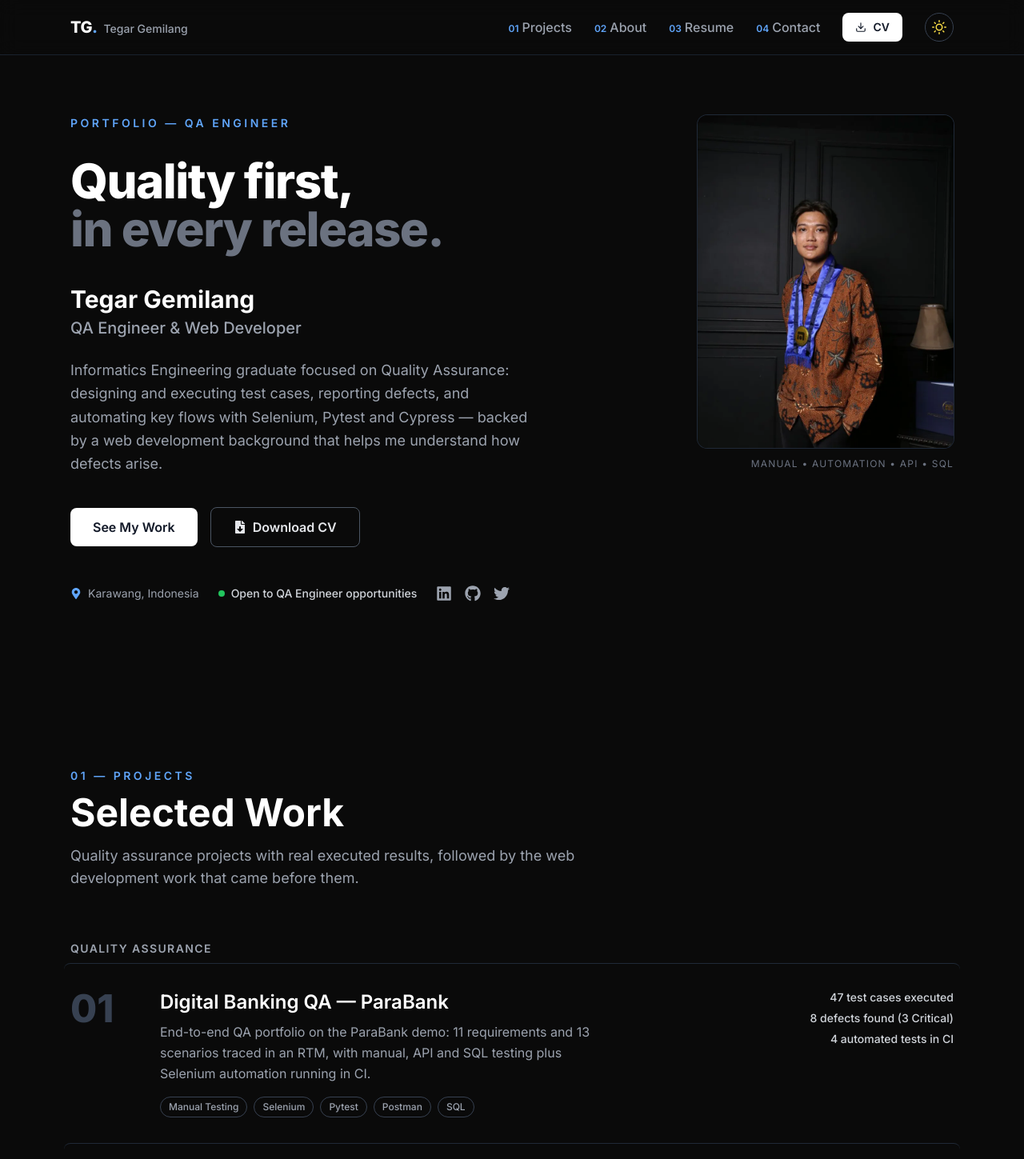
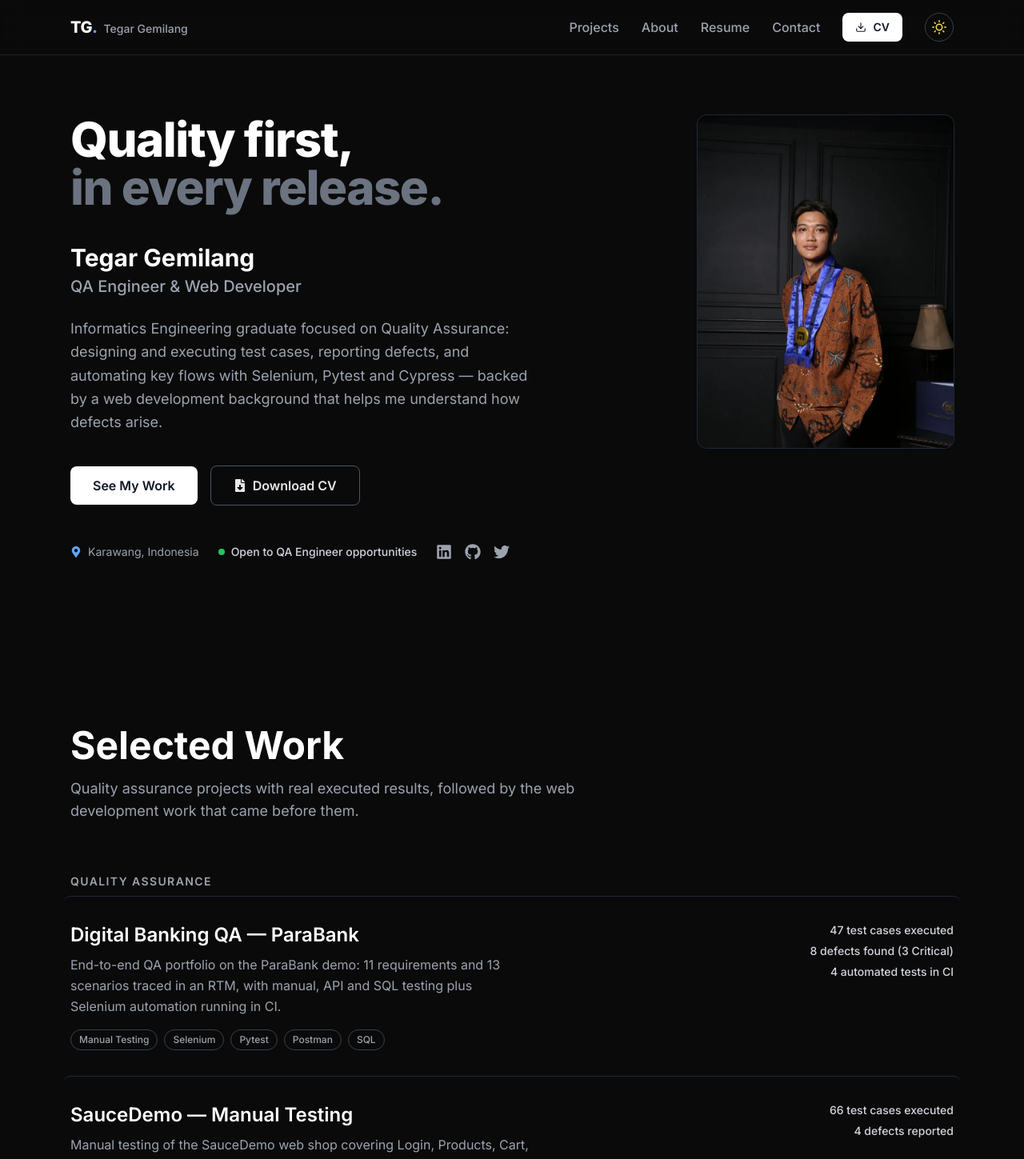
Before and after one commit to tegargr28/portofolio, a React (Vite) app: page / in a window 1280 px wide. Shown: the top 1449 px of the page at 80% size. Built offline with nearby package versions, Linux system fonts and the light colour scheme.

Commit message:
Remove numbered template motifs and rewrite README in a natural style

```diff
--- a/src/components/About.jsx
+++ b/src/components/About.jsx
@@ -50,7 +50,6 @@ const About = () => {
       viewport={{ once: true }}
     >
       <div className="max-w-6xl mx-auto px-6">
-        <p className="text-sm font-semibold uppercase tracking-[0.25em] text-blue-600 dark:text-blue-400 mb-3">02 — About</p>
         <h2 className="text-3xl md:text-5xl font-bold text-gray-900 dark:text-white mb-12">About Me</h2>
         <div className="grid lg:grid-cols-2 gap-12 lg:gap-16">
           <p className="text-lg text-gray-600 dark:text-gray-400 leading-relaxed">
--- a/src/components/Contact.jsx
+++ b/src/components/Contact.jsx
@@ -49,7 +49,6 @@ const Contact = () => {
   return (
     <section id="contact" className="py-28 scroll-mt-20">
       <div className="max-w-6xl mx-auto px-6">
-        <p className="text-sm font-semibold uppercase tracking-[0.25em] text-blue-600 dark:text-blue-400 mb-3">04 — Contact</p>
         <h2 className="text-3xl md:text-5xl font-bold text-gray-900 dark:text-white mb-4">Let's Work Together</h2>
         <p className="max-w-2xl text-lg text-gray-600 dark:text-gray-400">
           I'm always open to discuss new opportunities, freelance projects, or collaboration ideas. Feel free to reach out!
--- a/src/components/Education.jsx
+++ b/src/components/Education.jsx
@@ -32,7 +32,6 @@ const Education = () => {
       viewport={{ once: true }}
     >
       <div className="max-w-6xl mx-auto px-6">
-        <p className="text-sm font-semibold uppercase tracking-[0.25em] text-blue-600 dark:text-blue-400 mb-3">03 — Resume</p>
         <h2 className="text-3xl md:text-5xl font-bold text-gray-900 dark:text-white mb-14">Experience &amp; Education</h2>
 
         <div className="space-y-16">
--- a/src/components/Hero.jsx
+++ b/src/components/Hero.jsx
@@ -33,9 +33,6 @@ const Hero = () => {
           animate={{ opacity: 1, y: 0 }}
           transition={{ duration: 0.8 }}
         >
-          <p className="text-sm font-semibold uppercase tracking-[0.25em] text-blue-600 dark:text-blue-400 mb-8">
-            Portfolio — QA Engineer
-          </p>
           <p className="text-4xl sm:text-5xl xl:text-6xl font-extrabold leading-[1.08] tracking-tight text-gray-900 dark:text-white">
             Quality first,
             <br />
@@ -112,9 +109,6 @@ const Hero = () => {
               alt="Tegar Gemilang"
               className="w-full h-[26rem] object-cover object-center rounded-xl ring-1 ring-gray-200 dark:ring-gray-800"
             />
-            <p className="mt-3 text-xs uppercase tracking-widest text-gray-400 dark:text-gray-500 text-center lg:text-right">
-              Manual • Automation • API • SQL
-            </p>
           </div>
         </motion.div>
       </div>
--- a/src/components/Navbar.jsx
+++ b/src/components/Navbar.jsx
@@ -18,10 +18,10 @@ const Navbar = () => {
   const toggleDarkMode = () => setDark((prev) => !prev)
 
   const links = [
-    { href: '#projects', label: 'Projects', num: '01' },
-    { href: '#about', label: 'About', num: '02' },
-    { href: '#education', label: 'Resume', num: '03' },
-    { href: '#contact', label: 'Contact', num: '04' },
+    { href: '#projects', label: 'Projects' },
+    { href: '#about', label: 'About' },
+    { href: '#education', label: 'Resume' },
+    { href: '#contact', label: 'Contact' },
   ]
 
   const navClass =
@@ -54,7 +54,6 @@ const Navbar = () => {
         <div className="hidden md:flex items-center space-x-7">
           {links.map((link) => (
             <a key={link.href} href={link.href} className={navClass}>
-              <span className="text-xs text-blue-600 dark:text-blue-400 font-semibold mr-1">{link.num}</span>
               {link.label}
             </a>
           ))}
@@ -77,7 +76,6 @@ const Navbar = () => {
               className="block py-2 text-gray-800 dark:text-gray-100 font-medium"
               onClick={() => setOpen(false)}
             >
-              <span className="text-xs text-blue-600 dark:text-blue-400 font-semibold mr-1">{link.num}</span>
               {link.label}
             </a>
           ))}
--- a/src/components/Projects.jsx
+++ b/src/components/Projects.jsx
@@ -67,12 +67,6 @@ const TagList = ({ tags }) => (
   </div>
 )
 
-const RowNumber = ({ n }) => (
-  <span className="text-4xl md:text-5xl font-extrabold text-gray-300 dark:text-gray-700 group-hover:text-blue-600 dark:group-hover:text-blue-400 transition-colors leading-none">
-    {n}
-  </span>
-)
-
 const Projects = () => {
   return (
     <motion.section
@@ -84,7 +78,6 @@ const Projects = () => {
       viewport={{ once: true }}
     >
       <div className="max-w-6xl mx-auto px-6">
-        <p className="text-sm font-semibold uppercase tracking-[0.25em] text-blue-600 dark:text-blue-400 mb-3">01 — Projects</p>
         <h2 className="text-3xl md:text-5xl font-bold text-gray-900 dark:text-white">Selected Work</h2>
         <p className="mt-4 max-w-2xl text-lg text-gray-600 dark:text-gray-400">
           Quality assurance projects with real executed results, followed by the web development work that came before them.
@@ -92,19 +85,18 @@ const Projects = () => {
 
         <h3 className="mt-16 mb-2 text-sm font-semibold uppercase tracking-widest text-gray-500 dark:text-gray-400">Quality Assurance</h3>
         <div className="border-b border-gray-200 dark:border-gray-800">
-          {qaProjects.map((project, i) => (
+          {qaProjects.map((project) => (
             <motion.a
               key={project.title}
               href={project.link}
               target="_blank"
               rel="noopener noreferrer"
-              className="group grid md:grid-cols-[5rem_1fr_15rem] gap-4 md:gap-8 py-8 border-t border-gray-200 dark:border-gray-800 px-2 -mx-2 rounded-lg hover:bg-gray-100/70 dark:hover:bg-white/5 transition-colors"
+              className="group grid md:grid-cols-[1fr_15rem] gap-4 md:gap-8 py-8 border-t border-gray-200 dark:border-gray-800 px-2 -mx-2 rounded-lg hover:bg-gray-100/70 dark:hover:bg-white/5 transition-colors"
               initial={{ opacity: 0, y: 20 }}
               whileInView={{ opacity: 1, y: 0 }}
               transition={{ duration: 0.4 }}
               viewport={{ once: true }}
             >
-              <RowNumber n={String(i + 1).padStart(2, '0')} />
               <div>
                 <h4 className="text-xl md:text-2xl font-semibold text-gray-900 dark:text-white flex items-center gap-2">
                   {project.title}
@@ -124,19 +116,18 @@ const Projects = () => {
 
         <h3 className="mt-16 mb-2 text-sm font-semibold uppercase tracking-widest text-gray-500 dark:text-gray-400">Web Development</h3>
         <div className="border-b border-gray-200 dark:border-gray-800">
-          {webProjects.map((project, i) => (
+          {webProjects.map((project) => (
             <motion.a
               key={project.title}
               href={project.link}
               target="_blank"
               rel="noopener noreferrer"
-              className="group grid sm:grid-cols-[5rem_11rem_1fr] gap-4 md:gap-8 py-8 border-t border-gray-200 dark:border-gray-800 px-2 -mx-2 rounded-lg hover:bg-gray-100/70 dark:hover:bg-white/5 transition-colors items-center"
+              className="group grid sm:grid-cols-[11rem_1fr] gap-4 md:gap-8 py-8 border-t border-gray-200 dark:border-gray-800 px-2 -mx-2 rounded-lg hover:bg-gray-100/70 dark:hover:bg-white/5 transition-colors items-center"
               initial={{ opacity: 0, y: 20 }}
               whileInView={{ opacity: 1, y: 0 }}
               transition={{ duration: 0.4 }}
               viewport={{ once: true }}
             >
-              <RowNumber n={String(i + 5).padStart(2, '0')} />
               <img
                 src={project.image}
                 alt={project.title}
```
Also changed, not shown: 1 other file (tests, documents, lock files or other folders).
